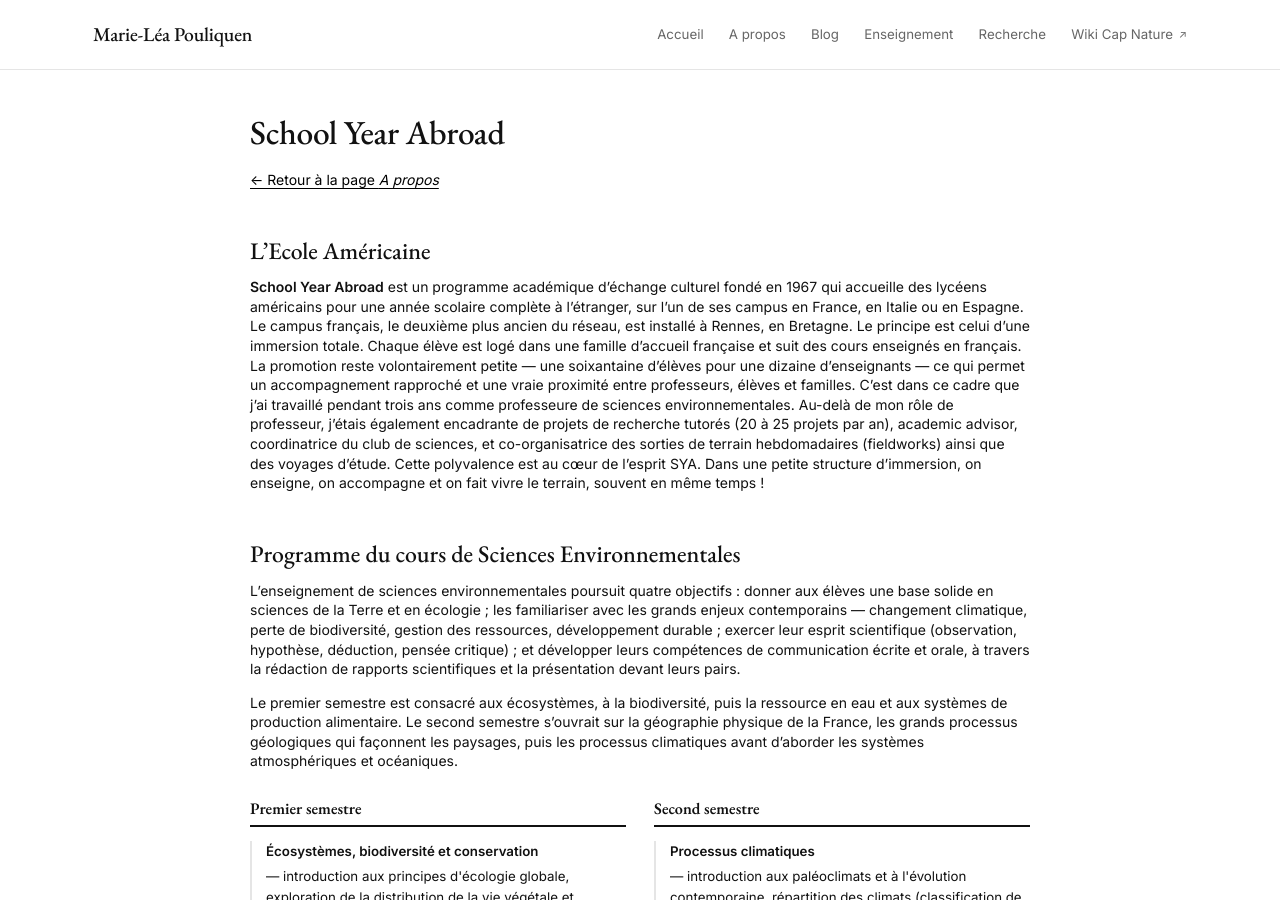
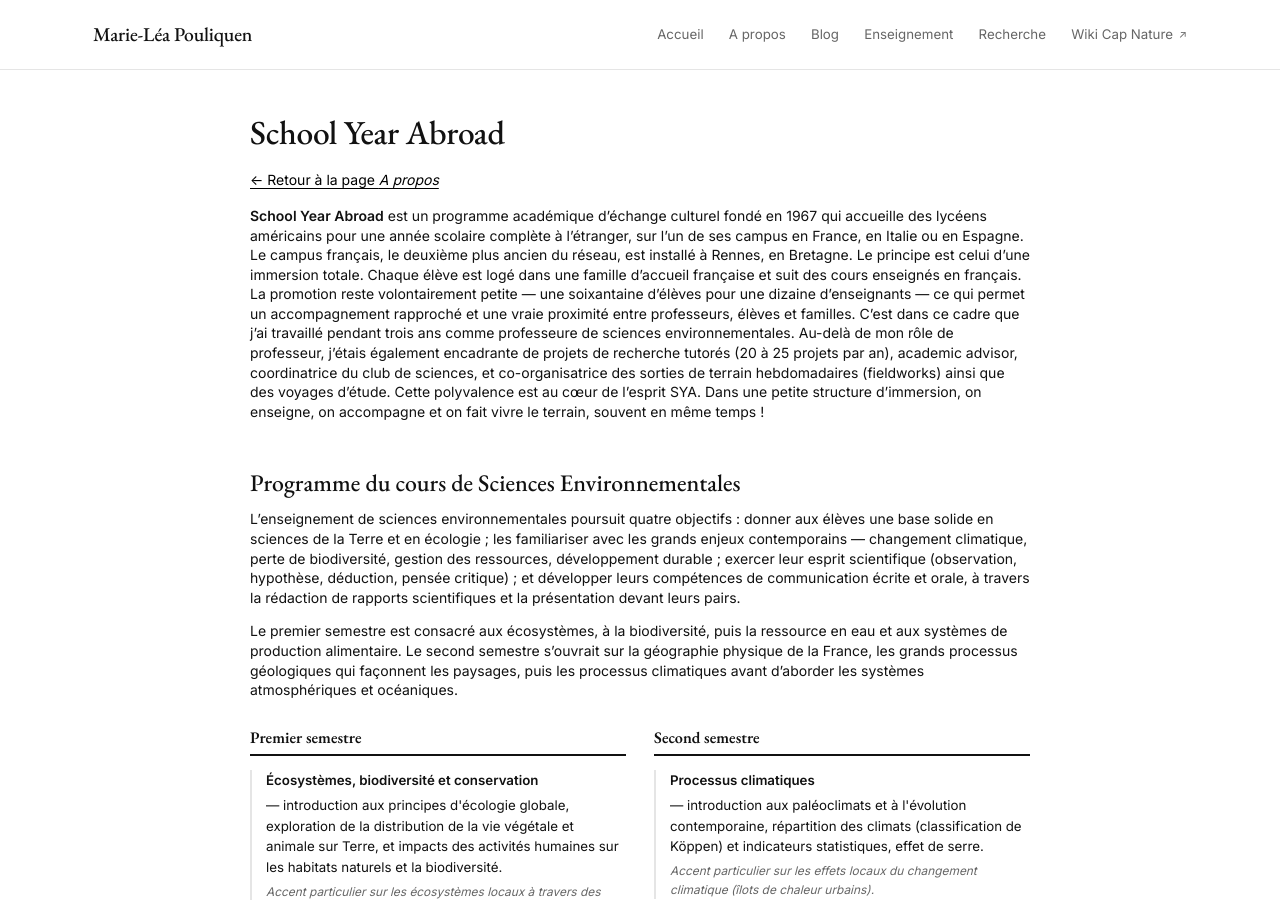
Before and after one commit to marieleapouliquen/marieleapouliquen.github.io, a Jekyll site: the page built from _pages/sya.md, in a window 1280 px wide and 900 px high. Built offline with Jekyll 4.4.1, drawn with Linux system fonts in a browser that asks for light colours.

Commit message:
Update sya.md

```diff
--- a/_pages/sya.md
+++ b/_pages/sya.md
@@ -6,7 +6,6 @@ title: School Year Abroad
 
 <p style="margin-bottom:1.2rem;"><a href="{{ '/about/' | relative_url }}">← Retour à la page <em>A propos</em></a></p>
 
-## L'Ecole Américaine
 
 **School Year Abroad** est un programme académique d’échange culturel fondé en 1967 qui accueille des lycéens américains pour une année scolaire complète à l'étranger, sur l'un de ses campus en France, en Italie ou en Espagne. Le campus français, le deuxième plus ancien du réseau, est installé à Rennes, en Bretagne. Le principe est celui d'une immersion totale. Chaque élève est logé dans une famille d'accueil française et suit des cours enseignés en français. La promotion reste volontairement petite — une soixantaine d'élèves pour une dizaine d'enseignants — ce qui permet un accompagnement rapproché et une vraie proximité entre professeurs, élèves et familles. C'est dans ce cadre que j'ai travaillé pendant trois ans comme professeure de sciences environnementales. Au-delà de mon rôle de professeur, j'étais également encadrante de projets de recherche tutorés (20 à 25 projets par an), academic advisor, coordinatrice du club de sciences, et co-organisatrice des sorties de terrain hebdomadaires (fieldworks) ainsi que des voyages d'étude. Cette polyvalence est au cœur de l'esprit SYA. Dans une petite structure d'immersion, on enseigne, on accompagne et on fait vivre le terrain, souvent en même temps !
 
```
